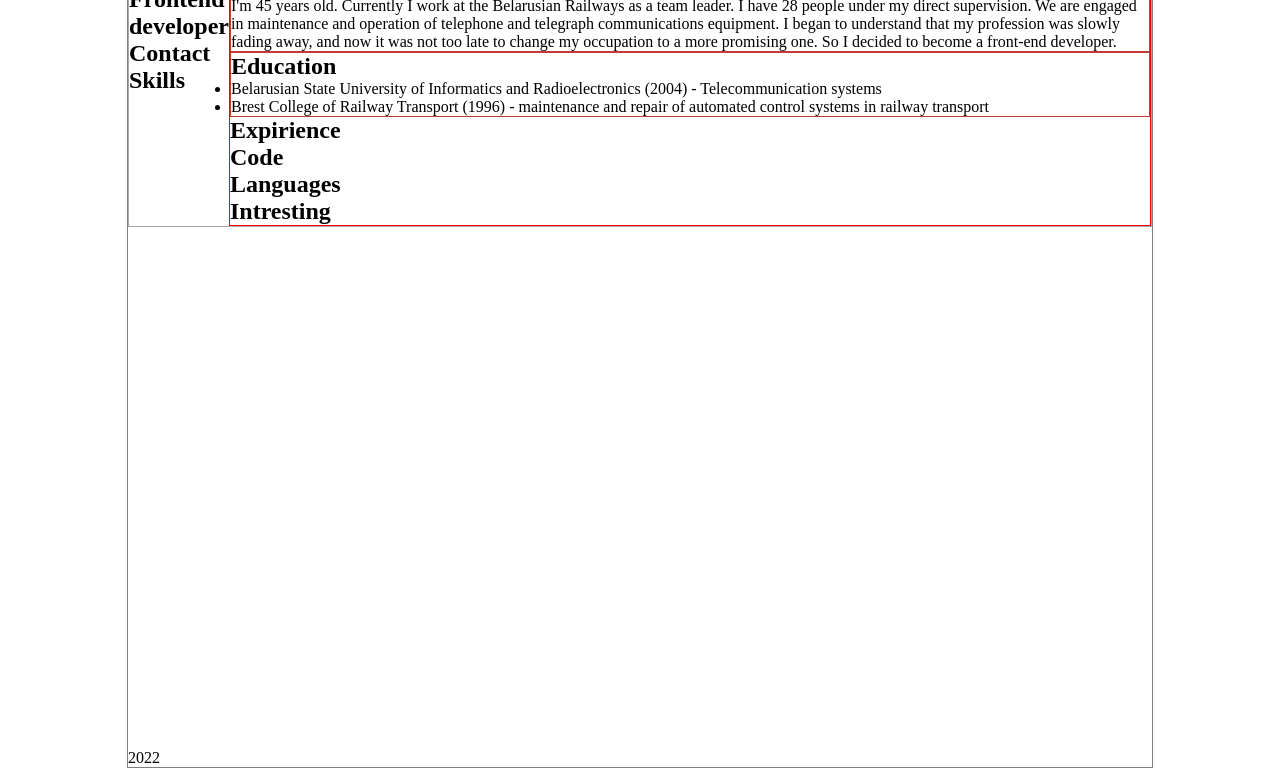
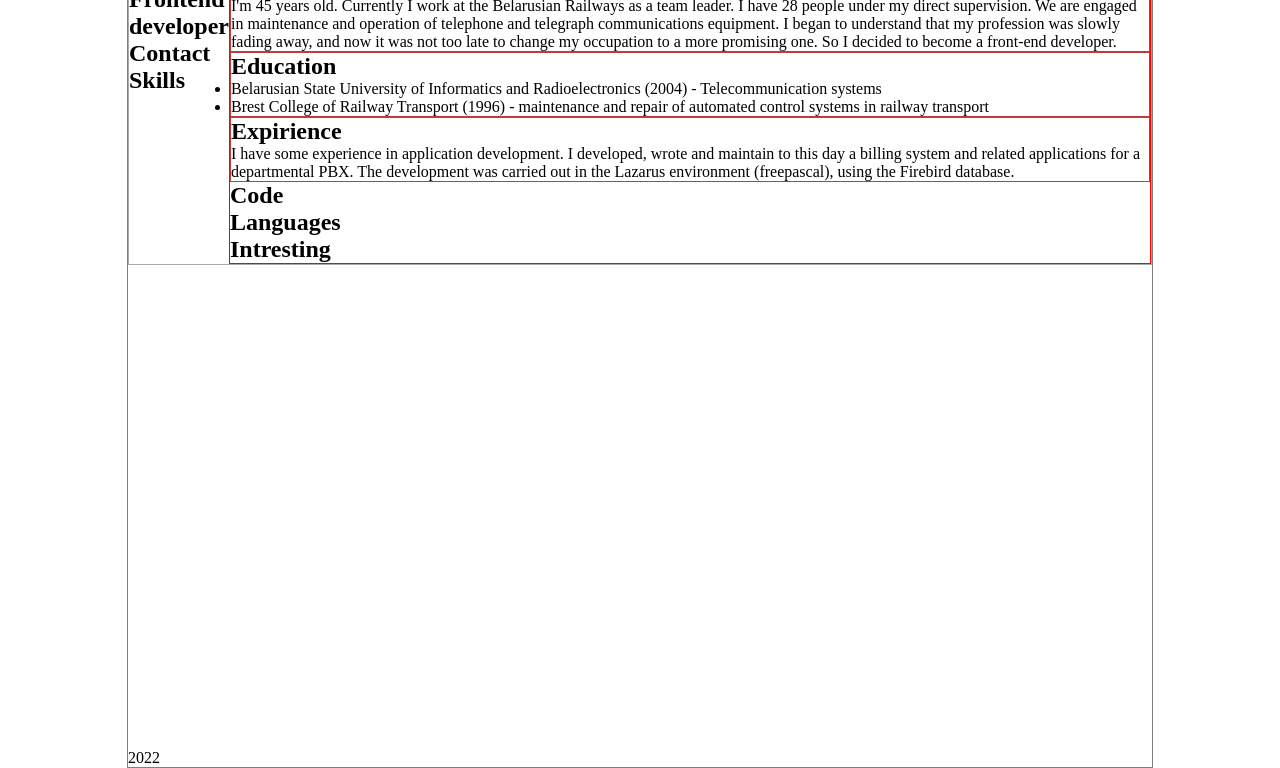
Before and after one commit to angMakc/rsschool-cv, a plain HTML site: page index.html in a window 1280 px wide. Shown: the part 34-802 px from the top of the page. Drawn offline with Linux system fonts and the light colour scheme.

Commit message:
feat: add content Expirience

```diff
--- a/css/style.css
+++ b/css/style.css
@@ -23,6 +23,6 @@ body {
   border: 1px solid red;
 }
 
-.about, .education {
+.about, .education, .expirience {
   border: 1px solid rgb(194, 59, 59);
 }
--- a/index.html
+++ b/index.html
@@ -57,6 +57,12 @@
 
         <section class="expirience">
           <h2>Expirience</h2>
+            <p>
+              I have some experience in application development.
+              I developed, wrote and maintain to this day a billing system and related
+              applications for a departmental PBX. The development was carried out in
+              the Lazarus environment (freepascal), using the Firebird database.
+            </p>
         </section>
 
         <section class="code">
```
